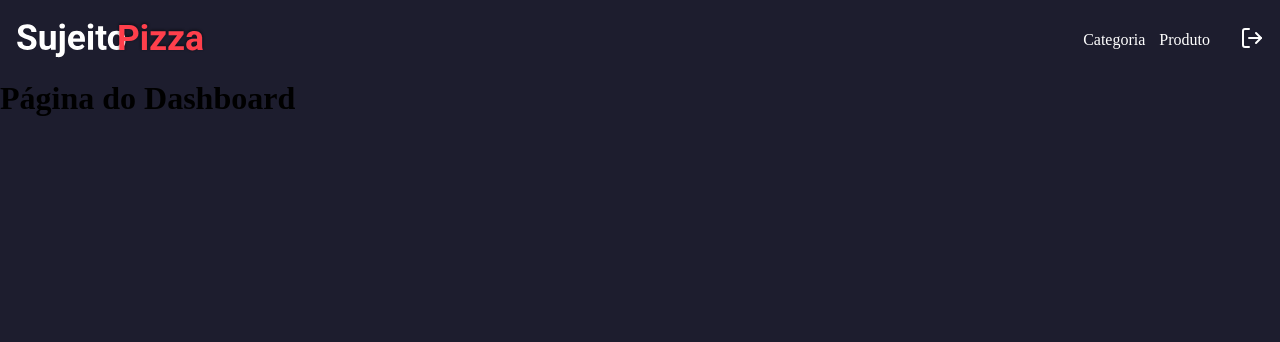
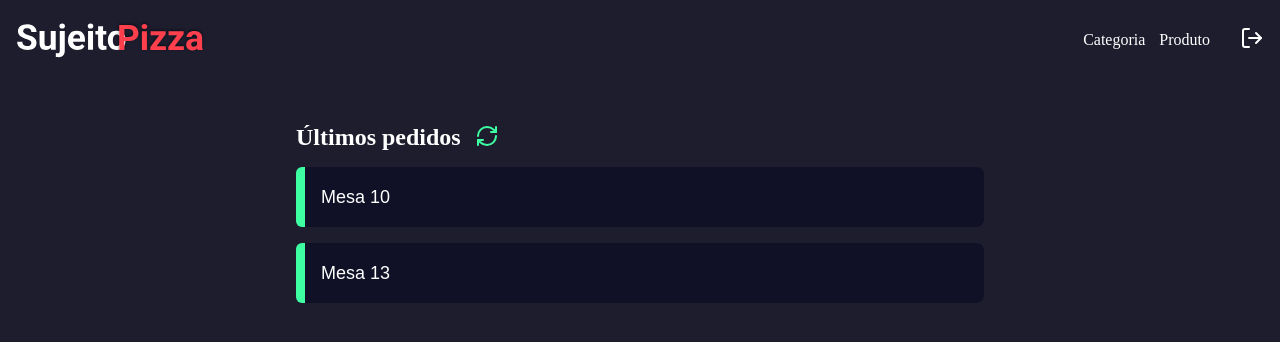
Before and after one commit to lu1zcarvalho/pizzaria-frontend, a Next.js app: page /dashboard in a window 1280 px wide. Shown: the top 342 px of the page. Built offline with nearby package versions, Linux system fonts and the light colour scheme.

Commit message:
feat: criando e estilizando listagem dos pedidos

```diff
--- a/src/app/dashboard/components/header/index.tsx
+++ b/src/app/dashboard/components/header/index.tsx
@@ -1,10 +1,21 @@
+"use client"
 import Link from 'next/link'
 import styles from './styles.module.scss'
 import Image from 'next/image'
 import logoImg from '/public/logo.svg'
 import { LogOutIcon } from 'lucide-react'
+import { deleteCookie } from 'cookies-next'
+import { useRouter } from "next/navigation"
 
 export function Header(){
+    const router = useRouter();
+
+    async function handleLogout(){
+        deleteCookie("session", {path: "/"})
+
+        router.replace("/")
+    }
+
     return (
         <header className={styles.headerContainer}>
             <div className={styles.headerContent}>
@@ -27,7 +38,7 @@
                         Produto
                     </Link>
 
-                    <form>
+                    <form action={handleLogout}>
                         <button type='submit'>
                             <LogOutIcon size={24} color='#FFF'/>
                         </button>
--- /dev/null
+++ b/src/app/dashboard/components/orders/index.tsx
@@ -0,0 +1,29 @@
+import styles from './styles.module.scss'
+import {RefreshCw} from 'lucide-react'
+
+export function Orders(){
+    return (
+        <main className={styles.container}>
+
+        <section className={styles.containerHeader}>
+            <h1>Últimos pedidos</h1>
+            <button>
+                <RefreshCw size={24} color='#3fffa3' />
+            </button>
+        </section>
+
+        <section className={styles.listOrders}>
+            <button className={styles.orderItem}>
+                <div className={styles.tag}></div>
+                <span>Mesa 10</span>
+            </button>
+
+            <button className={styles.orderItem}>
+                <div className={styles.tag}></div>
+                <span>Mesa 13</span>
+            </button>
+        </section>
+
+        </main>
+    )
+}
--- /dev/null
+++ b/src/app/dashboard/components/orders/styles.module.scss
@@ -0,0 +1,55 @@
+.container {
+    max-width: 720px;
+    margin: 20px auto;
+    padding: 0 16px;
+
+    display: flex;
+    justify-content: space-between;
+    flex-direction: column;
+
+    h1 {
+        color: var(--white);
+    }
+}
+
+.containerHeader {
+    display: flex;
+    align-items: center;
+    margin-bottom: 16px;
+    margin-top: 24px;
+    gap: 14px;
+
+    button{
+        background: transparent;
+        border: 0;
+    }
+}
+
+.listOrders {
+    display: flex;
+    flex-direction: column;
+    gap: 16px;
+}
+
+.orderItem {
+    display: flex;
+    background-color: var(--dark-900);
+    align-items: center;
+    border: 0;
+    font-size: 18px;
+    border-radius: 8px;
+    color: var(--white);
+    transition: all 0.5s;
+
+    &:hover{
+        filter: brightness(1.40);
+    }
+}
+
+.tag {
+    width: 9px;
+    height: 60px;
+    background-color: var(--green-900);
+    border-radius: 6px 0 0 6px;
+    margin-right: 16px;
+}
--- a/src/app/dashboard/page.tsx
+++ b/src/app/dashboard/page.tsx
@@ -1,7 +1,9 @@
+import { Orders } from "./components/orders";
+
 export default function Dashboard() {
     return (
-      <div>
-        <h1>Página do Dashboard</h1>
-      </div>
+      <>
+        <Orders/>
+      </>
     );
   }
```
